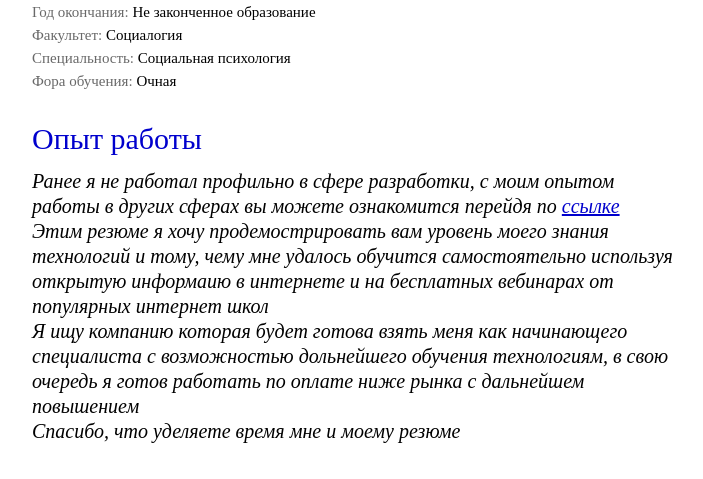
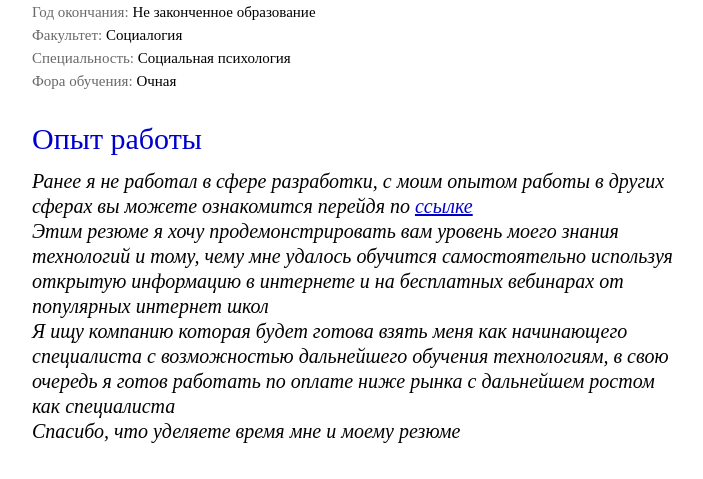
Before and after one commit to Peregrin-Kirill/Resume, a plain HTML site: page index.html in a window 1280 px wide. Shown: the part 633-1112 px from the top of the page, without its empty margins (268-971 px from the left). Drawn offline with Linux system fonts and the light colour scheme.

Commit message:
Update index.html

```diff
--- a/index.html
+++ b/index.html
@@ -69,9 +69,9 @@
     <div class="work__exp">
         <h1>Опыт работы</h1>
         <div class="work__exp__info">
-        Ранее я не работал профильно в сфере разработки, с моим опытом работы в других сферах вы можете ознакомится перейдя по <a href="./exp.html" target="blanck">ссылке</a><br>
-        Этим резюме я хочу продемострировать вам уровень моего знания технологий и тому, чему мне удалось обучится самостоятельно используя открытую информаию в интернете и на бесплатных вебинарах от популярных интернет школ<br>
-        Я ищу компанию которая будет готова взять меня как начинающего специалиста с возможностью дольнейшего обучения технологиям, в свою  очередь я готов работать по оплате ниже рынка с дальнейшем повышением<br>
+        Ранее я не работал  в сфере разработки, с моим опытом работы в других сферах вы можете ознакомится перейдя по <a href="./exp.html" target="blanck">ссылке</a><br>
+        Этим резюме я хочу продемонстрировать вам уровень моего знания технологий и тому, чему мне удалось обучится самостоятельно используя открытую информацию в интернете и на бесплатных вебинарах от популярных интернет школ<br>
+        Я ищу компанию которая будет готова взять меня как начинающего специалиста с возможностью дальнейшего обучения технологиям, в свою очередь я готов работать по оплате ниже рынка с дальнейшем ростом как специалиста<br>
         Спасибо, что уделяете время мне и моему резюме
         </div>
     </div>
```
